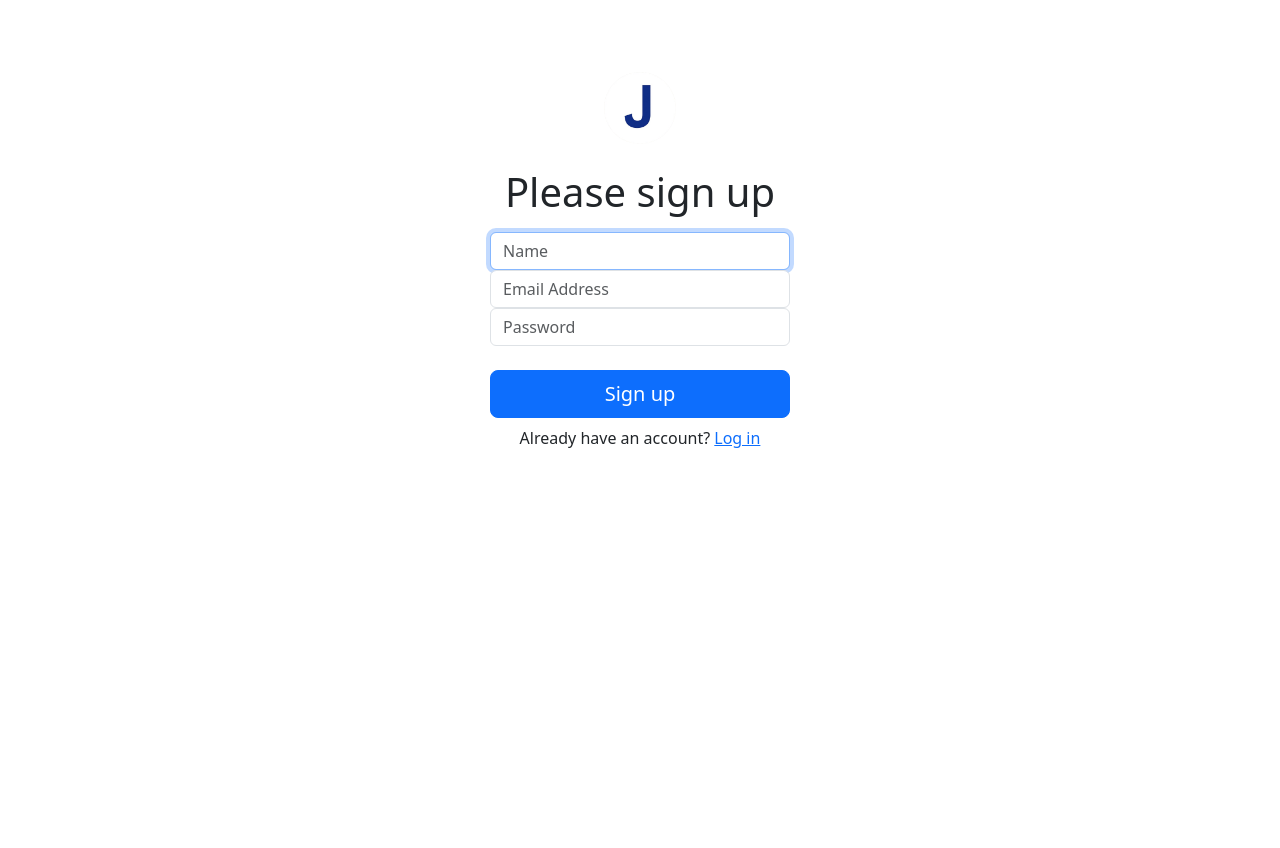
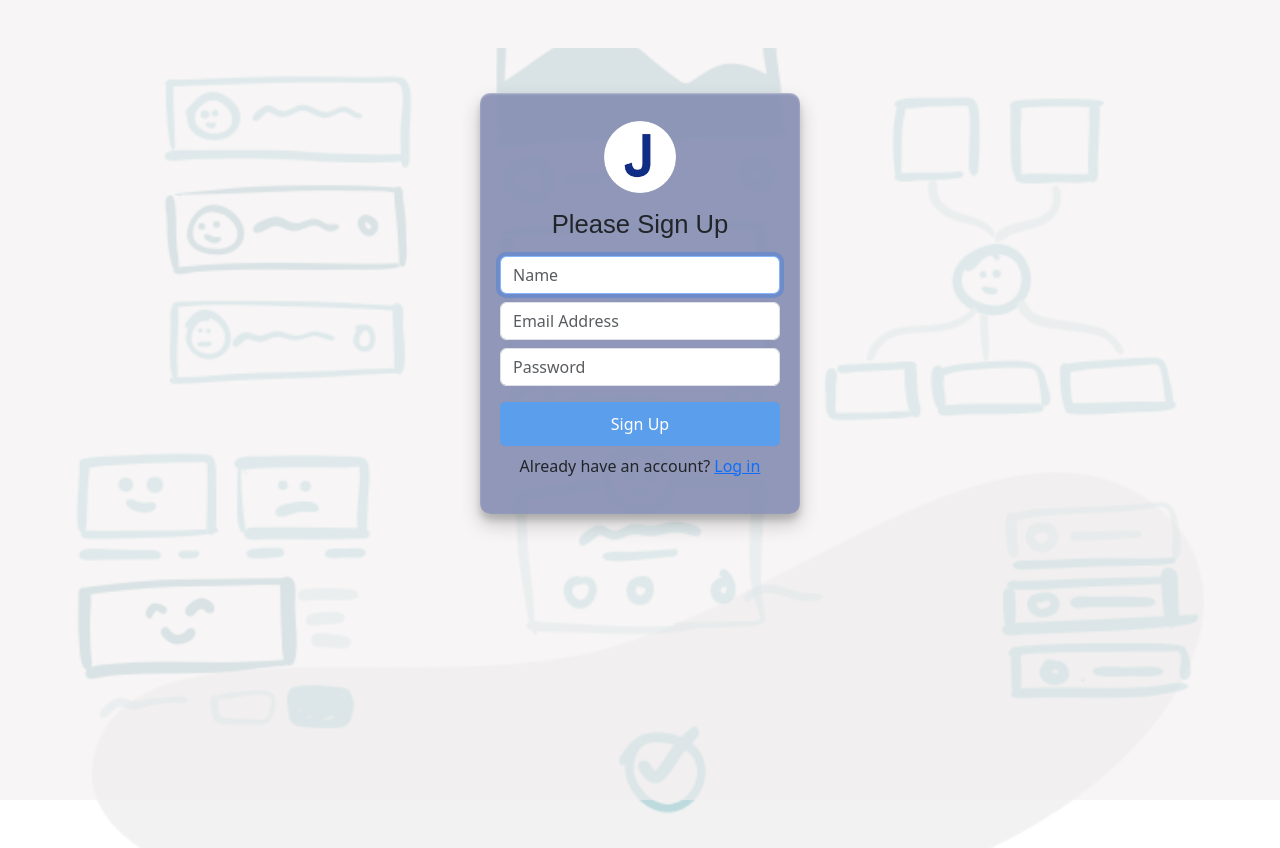
Before and after one commit to nehagarg-123/JOB-TRACKER, a React (Vite) app in the folder frontend/: page /signup in a window 1280 px wide. Before the commit the page ends 800 px from the top, so only its background shows below. Built offline with nearby package versions, Linux system fonts and the light colour scheme; no server answers.

Commit message:
Update Signup.jsx

```diff
--- a/frontend/src/pages/Signup.jsx
+++ b/frontend/src/pages/Signup.jsx
@@ -1,5 +1,6 @@
 import { Link, useNavigate } from 'react-router-dom'
 import logo from '../assets/letter-j.png'
+import signupbg from '../assets/signupbg.png'
 import axios from 'axios'
 import { useState } from 'react'
 
@@ -25,57 +26,108 @@ const Signup = () => {
       setError(true)
     }
   }
+
   return (
-    <>
-      <div className="text-center mt-5">
+    <div
+      className="text-center mt-5"
+      style={{
+        backgroundImage: `url(${signupbg})`,
+        backgroundSize: 'cover',
+        backgroundPosition: 'center',
+        minHeight: '100vh',
+        paddingTop: '50px',
+      }}
+    >
+      <div
+        style={{
+          position: "absolute",
+          top: 0,
+          left: 0,
+          right: 0,
+          bottom: 0,
+          backgroundColor: "rgba(242, 239, 239, 0.6)", // White fade
+          zIndex: 0,
+        }}
+      ></div>
       <form
-          style={{ maxWidth: '300px', margin: 'auto' }}
+        style={{
+         maxWidth: '320px',
+  margin: 'auto',
+  background: 'rgba(139, 147, 182, 0.95)',
+  padding: '20px',
+  borderRadius: '10px',
+  boxShadow: `
+    0 10px 20px rgba(0, 0, 0, 0.2), /* Deep outer shadow for depth */
+    0 6px 6px rgba(0, 0, 0, 0.15),   /* Softer lower shadow */
+    inset 0 1px 2px rgba(255, 255, 255, 0.4) /* Inner light for raised look */
+  `,
+  transform: 'translateY(-5px)', /* Slight lift */
+  transition: 'all 0.3s ease' /* Smooth hover animation */
+        }}
         onSubmit={handleSignup}
       >
         <Link to="/">
-            <img className="mt-4" src={logo} height="72px" />
+          <img className="mt-2" src={logo} height="72px" />
         </Link>
-          <h1 className="mt-4 mb-3 fw-normal">Please sign up</h1>
+        <h1
+          style={{
+            fontSize: '1.6rem',
+            fontFamily: 'Poppins, sans-serif',
+            fontWeight: '500',
+          }}
+          className="mt-3 mb-3"
+        >
+          Please Sign Up
+        </h1>
         <input
           type="text"
           name="name"
-            className="form-control"
+          className="form-control mb-2"
           placeholder="Name"
           maxLength={50}
           required
-            autoFocus="true"
+          autoFocus
         />
         <input
           type="email"
           name="email"
-            className="form-control"
+          className="form-control mb-2"
           placeholder="Email Address"
           required
         />
         <input
           type="password"
           name="password"
-            className="form-control"
+          className="form-control mb-3"
           placeholder="Password"
           minLength={6}
           required
         />
-          <div className="mt-4">
-            <button type="submit" className="btn btn-lg btn-primary w-100">
-              Sign up
+        <button
+          type="submit"
+          className="btn w-100"
+          style={{
+            backgroundColor: '#5b9eebff',
+            color: '#fff',
+            fontWeight: '500',
+            padding: '10px',
+            borderRadius: '5px',
+            border: 'none',
+          }}
+        >
+          Sign Up
         </button>
-            <p className="mt-2">
+        <p className="mt-2 ">
           Already have an account? <Link to="/login">Log in</Link>
         </p>
-          </div>
       </form>
       {error && (
-          <div className="alert alert-danger col-6 col-md-2 m-auto">
+        <div className="alert alert-danger col-6 col-md-2 m-auto mt-3">
           Email already exists
         </div>
       )}
     </div>
-    </>
   )
 }
+
 export default Signup
```
Lines whose indentation alone changed are shown as unchanged.
